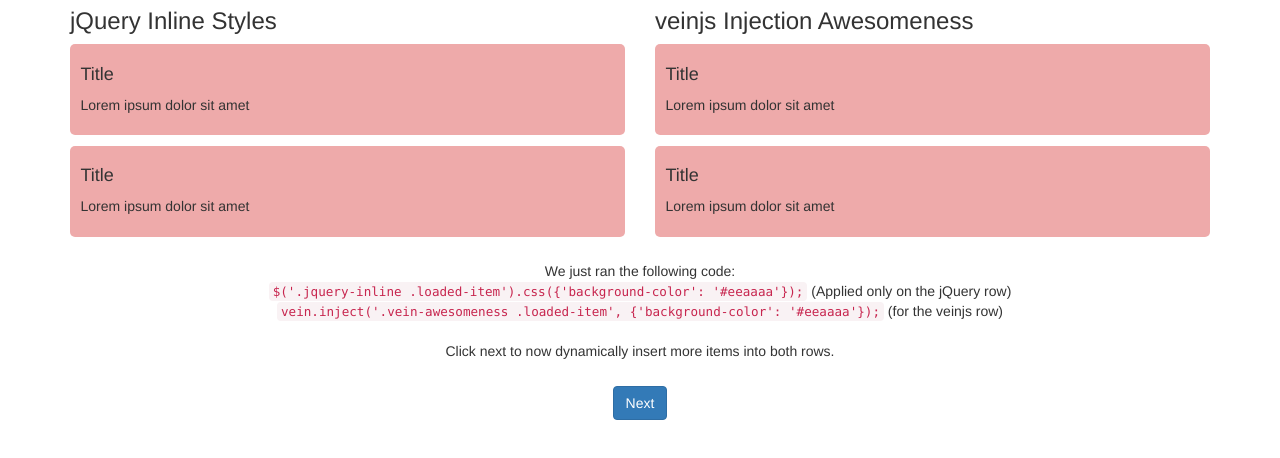
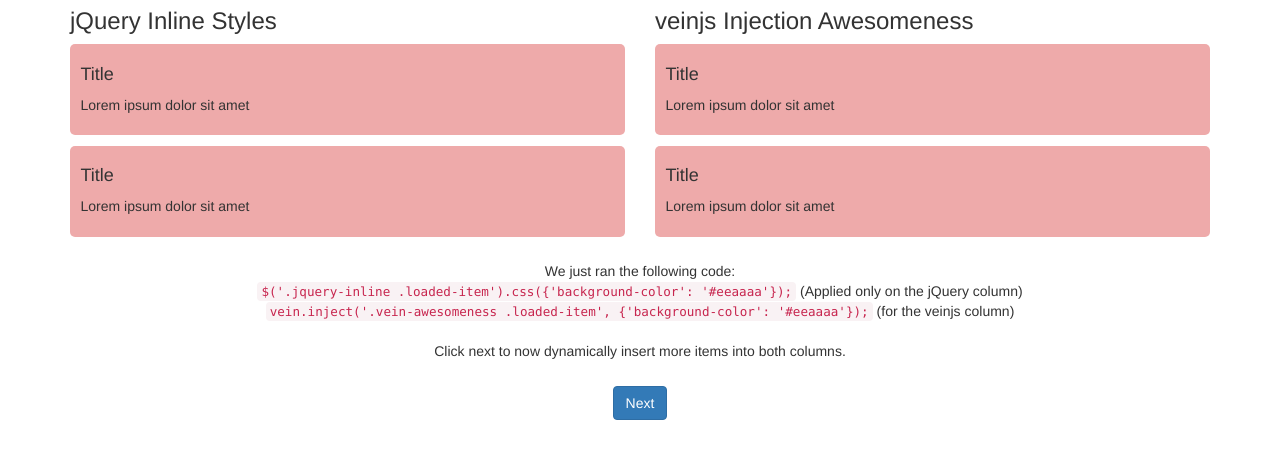
Before and after one commit to etodanik/veinjs, a plain HTML site: page index.html in a window 1280 px wide. Both pictures are taken after a click on the button "Run Example". Shown: the part 398-856 px from the top of the page. Drawn offline with nearby package versions, Linux system fonts and the light colour scheme.

Commit message:
Changed description text say column instead of row

```diff
--- a/index.html
+++ b/index.html
@@ -95,12 +95,12 @@
 							"<p class='text-center annotations'>" +
 								"We just ran the following code: " +
 								"<br />" +
-								"<code>$('.jquery-inline .loaded-item').css({'background-color': '#eeaaaa'});</code> (Applied only on the jQuery row)" +
+								"<code>$('.jquery-inline .loaded-item').css({'background-color': '#eeaaaa'});</code> (Applied only on the jQuery column)" +
 								"<br />" +
-								"<code>vein.inject('.vein-awesomeness .loaded-item', {'background-color': '#eeaaaa'});</code> (for the veinjs row)" +
+								"<code>vein.inject('.vein-awesomeness .loaded-item', {'background-color': '#eeaaaa'});</code> (for the veinjs column)" +
 								"<br />" +
 								"<br />" +
-								"Click next to now dynamically insert more items into both rows. " +
+								"Click next to now dynamically insert more items into both columns. " +
 							"</p>" +
 						"</div>" +
 					"</div>"
```
